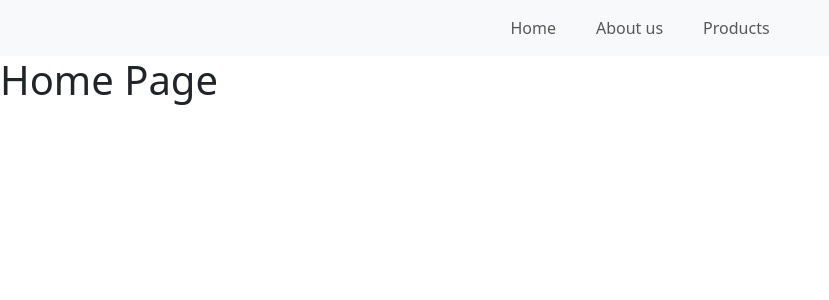
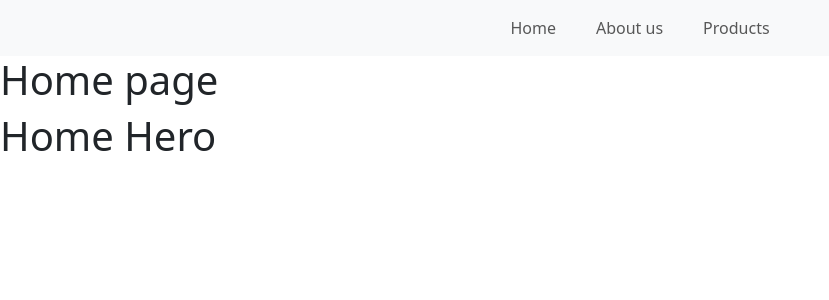
Before and after one commit to giuseppemele94/react-router, a React (Vite) app: page / in a window 1280 px wide. Shown: the top 300 px of the page, without its empty margins (0-829 px from the left). Built offline with nearby package versions, Linux system fonts and the light colour scheme.

Commit message:
crezione componente HomeHero da inserire in HomePage

```diff
--- /dev/null
+++ b/src/components/HomeHero.jsx
@@ -0,0 +1,11 @@
+function HomeHero() {
+
+
+  return (
+    <>
+      <h1>Home Hero</h1>
+    </>
+  )
+}
+
+export default HomeHero
--- a/src/pages/HomePage.jsx
+++ b/src/pages/HomePage.jsx
@@ -1,9 +1,12 @@
+import HomeHero from "../components/HomeHero"
+
 function HomePage() {
 
 
   return (
     <>
-      <h1>Home Page</h1>
+      <h1>Home page</h1>
+      <HomeHero/>
     </>
   )
 }
```
